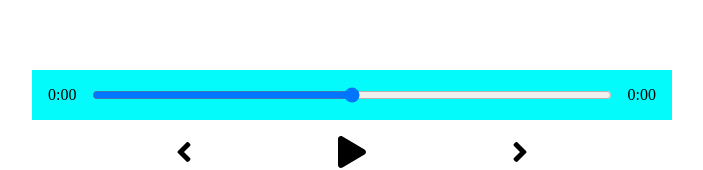
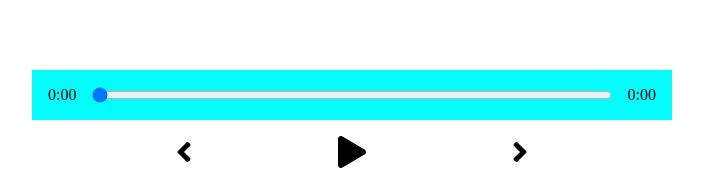
Before and after one commit to elledove/MusicPlayer, a React (Create React App) app: page / in a window 1280 px wide. Shown: the part 447-617 px from the top of the page, without its empty margins (288-991 px from the left). Built offline with nearby package versions, Linux system fonts and the light colour scheme.

Commit message:
changed state values currentTime & songDuration from null to 0 to get rid of error.

```diff
--- a/src/Components/Player.js
+++ b/src/Components/Player.js
@@ -9,6 +9,16 @@ const Player = (props) => {
 const audioRef = useRef(null);
 
 // Event handlers
+
+
+
+// const dragHandler = () => {
+
+
+// }
+
+
+
 const playSongHandler = () => {
     if(props.isPlaying){
         audioRef.current.pause();
@@ -38,8 +48,8 @@ return(
 
 //State
 const [songInfo,setSongInfo] = useState({
-    currentTime : null,
-    songDuration:null
+    currentTime : 0,
+    songDuration:0,
 })
 
     return (
--- a/src/Components/Song.js
+++ b/src/Components/Song.js
@@ -5,7 +5,7 @@ const Song = (props) => {
     return (
         <div className="song-container">
 
-            <img src={props.currentSong.cover}></img>
+            <img alt={props.currentSong.name} src={props.currentSong.cover}></img>
             <h2>{props.currentSong.name}</h2>
             <h3>{props.currentSong.artist}</h3>
 
```
Also changed, not shown: 1 other file (tests, documents, lock files or other folders).
